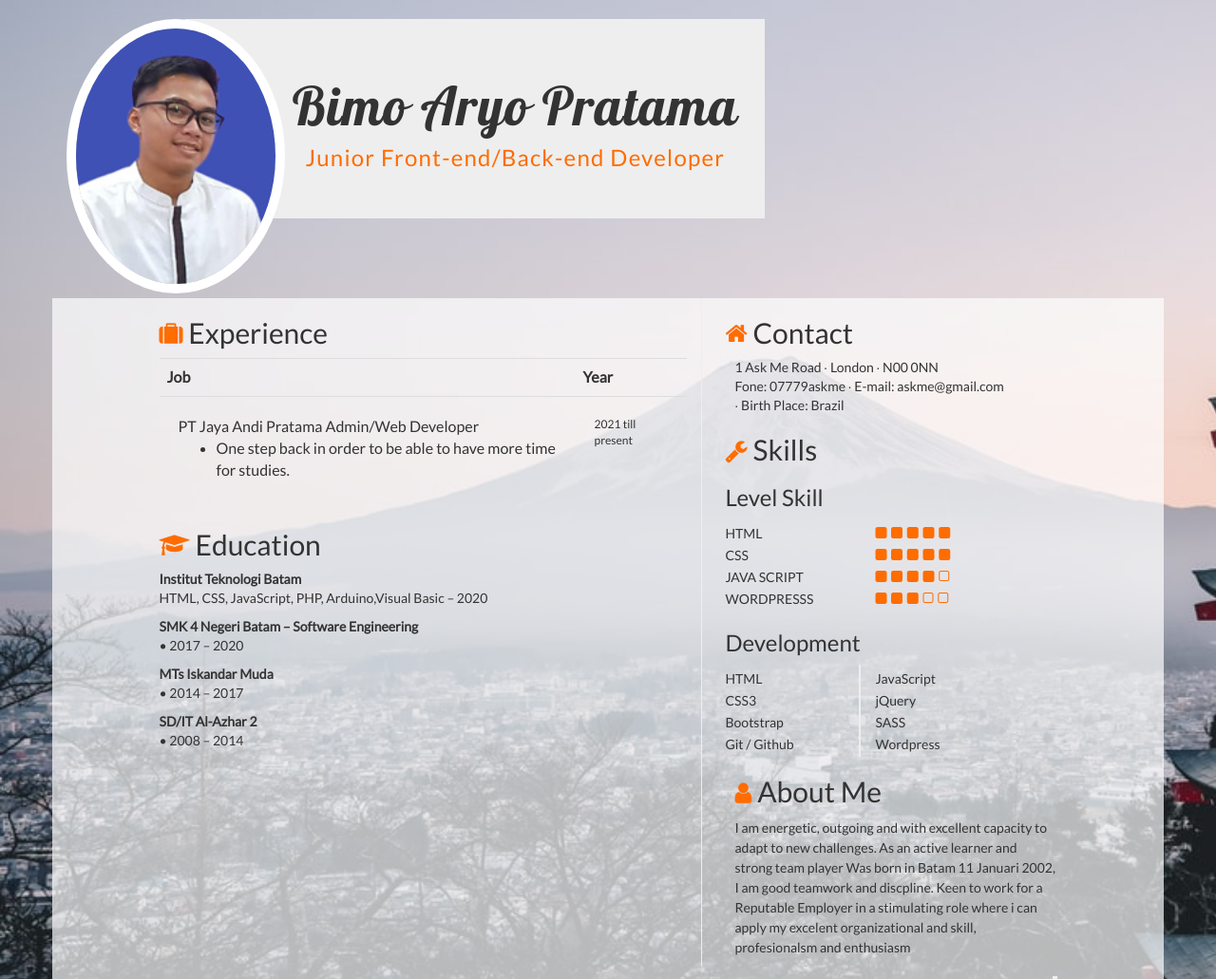
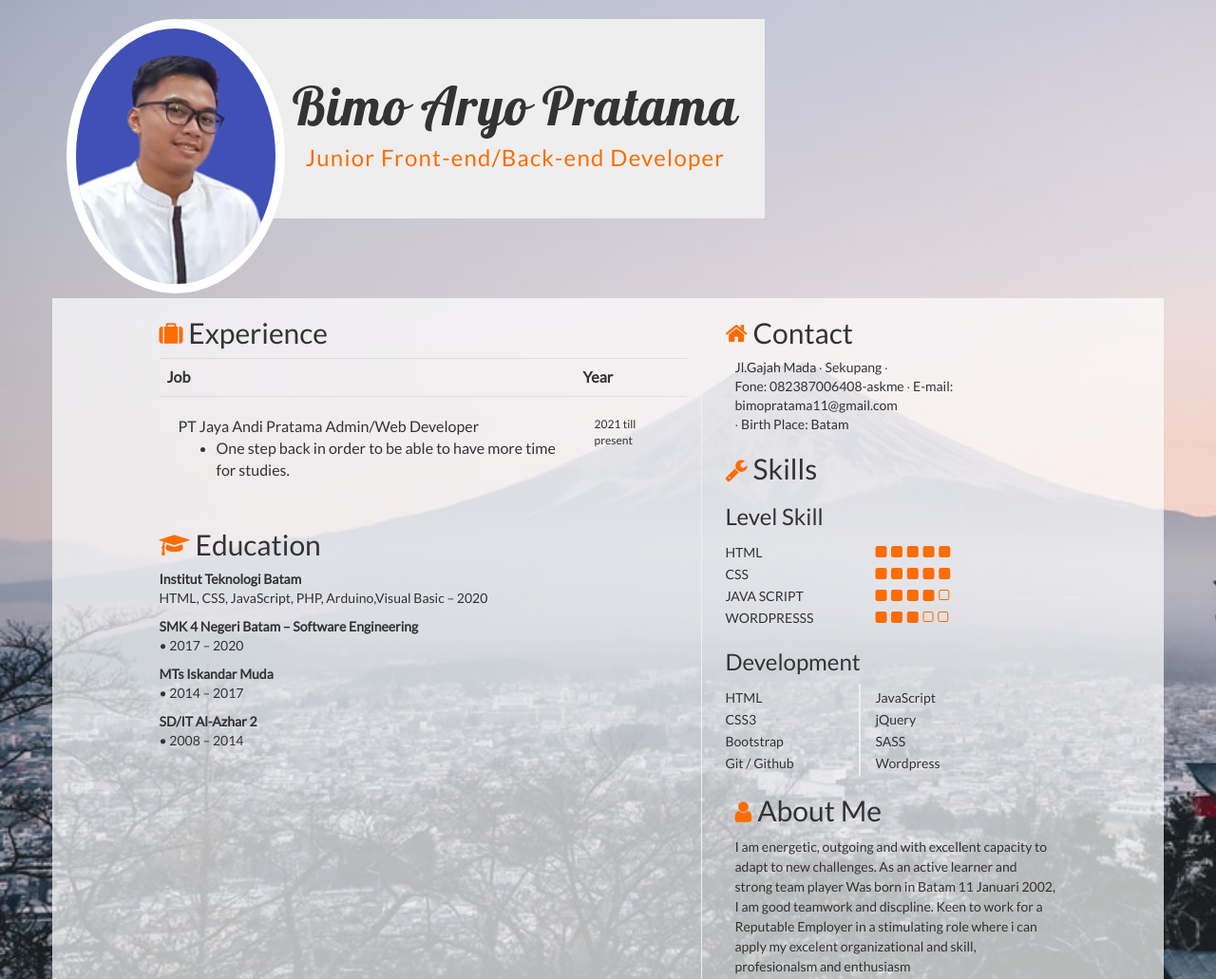
Before and after one commit to bimoaryopratama/bimoaryopratama.github.io, a plain HTML site: page index.html in a window 1280 px wide. Shown: the top 1031 px of the page at 95% size. Drawn offline with nearby package versions, Linux system fonts and the light colour scheme.

Commit message:
dokumen cv

```diff
--- a/index.html
+++ b/index.html
@@ -50,9 +50,9 @@
         <div class="col-md-4 side-info">
           <div class="contact">
             <h2><i class="fa fa-home" aria-hidden="true"></i> Contact</h2>
-            <p class="contact">1 Ask Me Road ∙ London ∙ N00 0NN <br>
-              Fone: 07779askme ∙ E-mail: askme@gmail.com<br>
-              ∙ Birth Place: Brazil
+            <p class="contact">Jl.Gajah Mada ∙ Sekupang ∙<br>
+              Fone: 082387006408-askme ∙ E-mail: bimopratama11@gmail.com<br>
+              ∙ Birth Place: Batam
             </p>
           </div>
           <div class="skills">
```
